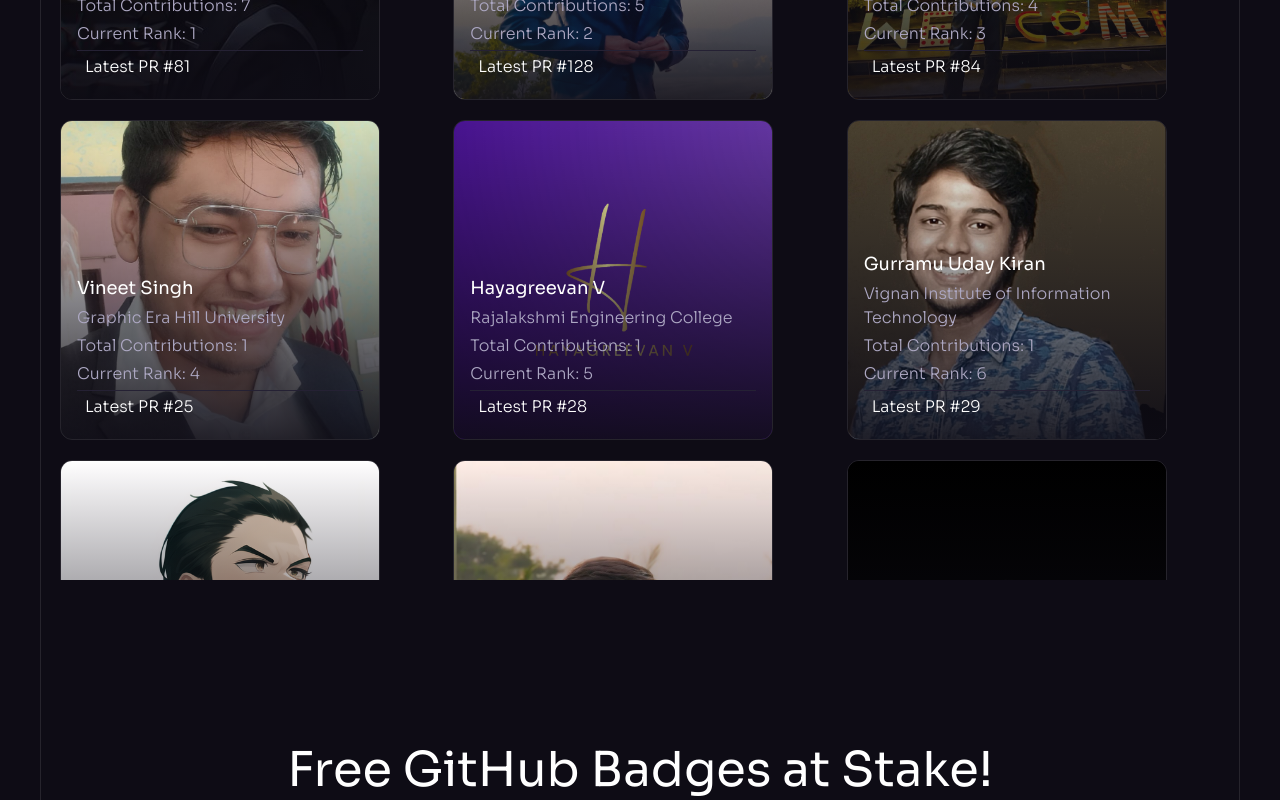
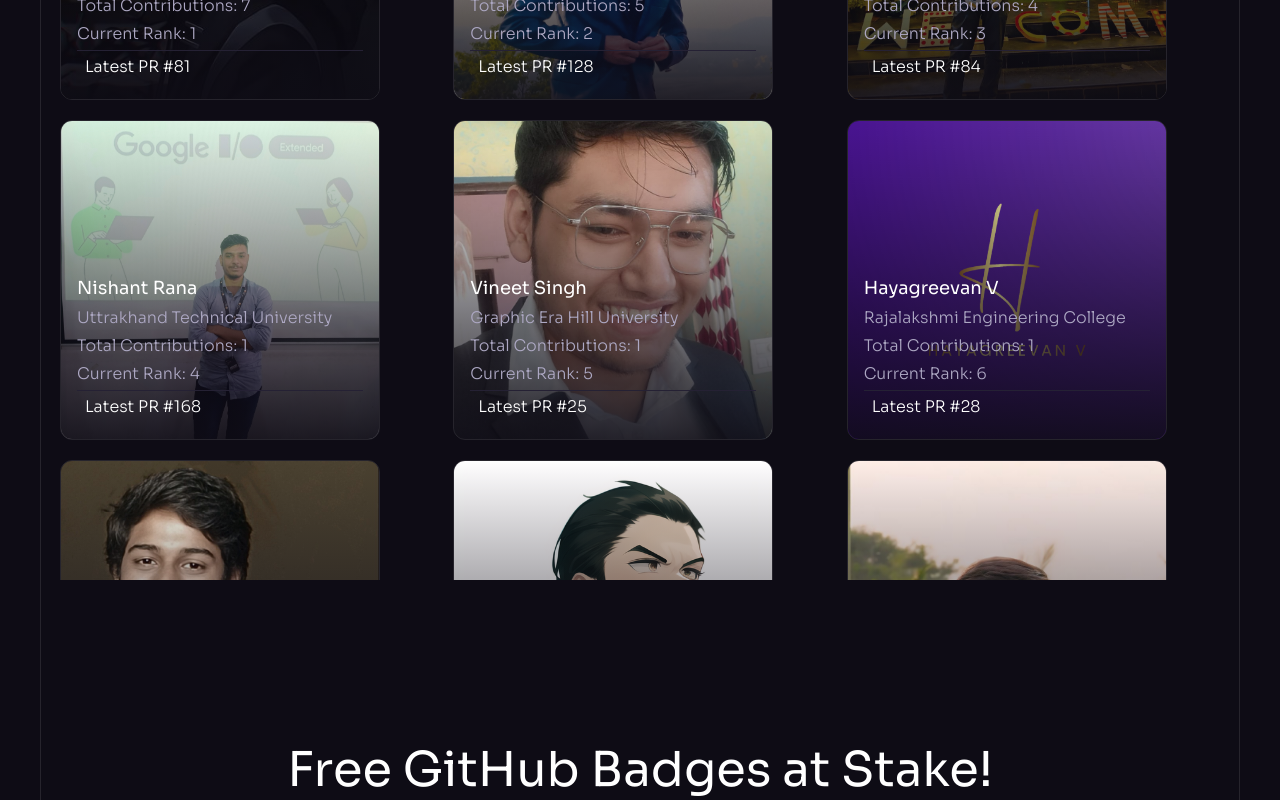
Before and after one commit to iamAyushChamoli/hacktoberfest-24, a React (Vite) app: page / in a window 1280 px wide. Shown: the part 4540-5340 px from the top of the page. Built offline with nearby package versions, Linux system fonts and the light colour scheme.

Commit message:
Add files via upload

```diff
--- /dev/null
+++ b/src/participants/Nishant.js
@@ -0,0 +1,12 @@
+import NishantImg from "./avatars/img/Nishant.jpg";
+
+   const Nishant = {
+     id: "10", // Unique ID
+     name: "Nishant Rana",
+     university: "Uttrakhand Technical University",
+     img: NishantImg,
+     pr: [168],
+     prLink: ['https://github.com/tushargupta1504/Medical-Website/pull/168#event-14526018493']
+   };
+
+   export default Nishant;
--- a/src/participants/index.js
+++ b/src/participants/index.js
@@ -8,9 +8,10 @@ import divyanshu from "./divyanshu";
 import pratikM from "./pratikM";
 import tanuj from "./tanuj";
 import ashish_kumar_sahoo from './ashish_kumar_sahoo'
-
+import Nishant from "./Nishant";
 // Export them as an array
 export const participants = [
+  Nishant,
   vineet,
   hayagreevanv,
   uday,
@@ -19,5 +20,6 @@ export const participants = [
   divyanshu,
   pratikM,
   tanuj,
-  ashish_kumar_sahoo
+  ashish_kumar_sahoo,
+
 ];
```
